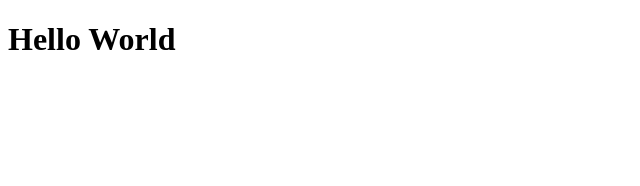
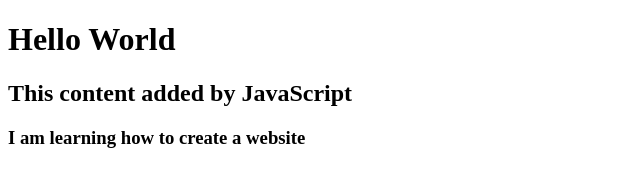
Before and after one commit to lcortazar4/example-repository, a plain HTML site: page index.html in a window 1280 px wide. Shown: the whole page, without its empty margins (0-640 px from the left). Drawn offline with Linux system fonts and the light colour scheme.

Commit message:
add script.js, connect to index.html

```diff
--- a/index.html
+++ b/index.html
@@ -5,6 +5,7 @@
       <title>My Website</title>
   </head>
   <body>
-      <h1>Hello World</h1>
+    <h1>Hello World</h1>
+    <script src="script.js"></script>
   </body>
 </html>
--- /dev/null
+++ b/script.js
@@ -0,0 +1,9 @@
+const h2 = document.createElement('h2');
+h2.textContent = "This content added by JavaScript";
+
+document.querySelector('body').appendChild(h2);
+
+const h3 = document.createElement('h3');
+h3.textContent = "I am learning how to create a website"
+
+document.querySelector('body').appendChild(h3);
```
